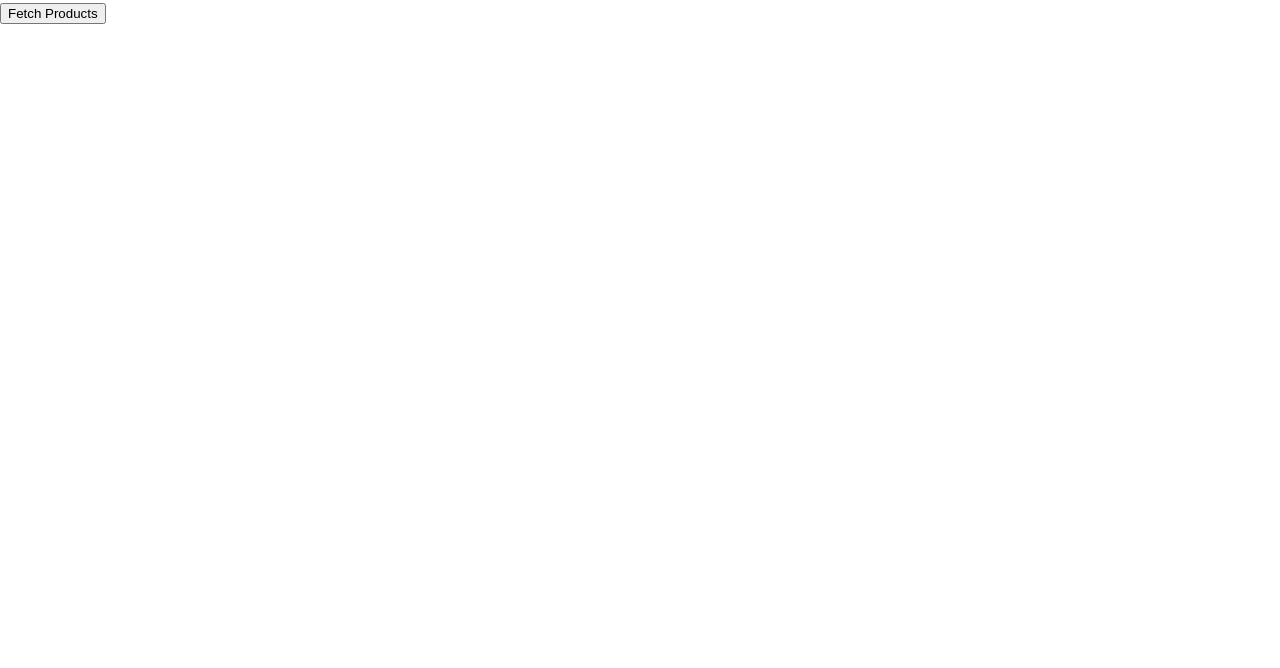
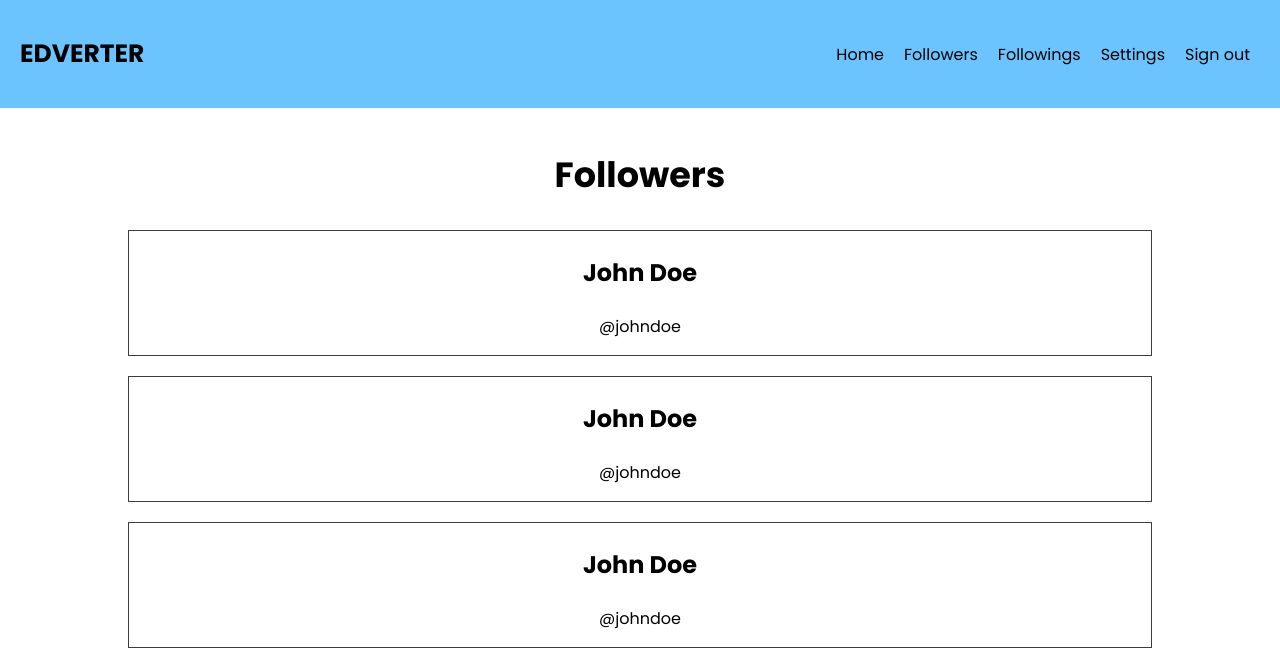
Before and after one commit to khattakdev/edversity-twitter, a React (Vite) app: page /home in a window 1280 px wide. Shown: the top 668 px of the page. Built offline with nearby package versions, Linux system fonts and the light colour scheme.

Commit message:
settings and followers

```diff
--- a/src/App.jsx
+++ b/src/App.jsx
@@ -1,53 +1,13 @@
-import { useState, useEffect } from "react";
-// import Home from "./pages/Home";
+import Home from "./pages/Home";
+// import Setting from "./pages/Setting";
+import Followers from "./pages/Followers";
 // import Auth from "./pages/Auth";
 
 import "./App.css";
 function App() {
-  const [products, setProducts] = useState([]);
-  const [loading, setLoading] = useState(false);
-
-  useEffect(() => {
-    // fetch("https://dummyjson.com/products")
-    //   .then((res) => {
-    //     return res.json();
-    //   })
-    //   .then((result) => {
-    //     console.log(result.products);
-    //     setProducts(result.products);
-    //   });
-  }, []);
-
-  // useEffect(() => {
-  //   console.log("Use Effect - update number")
-  //   // API Call
-  // }, [number])
-
-  const fetchProducts = () => {
-    setLoading(true);
-    fetch("https://dummyjson.com/products")
-      .then((res) => {
-        return res.json();
-      })
-      .then((result) => {
-        setProducts(result.products);
-        setLoading(false);
-      });
-  };
-
   return (
     <>
-      <button onClick={fetchProducts}>Fetch Products</button>
-      {loading == true ? <p>Loading...</p> : ""}
-      {products.map((product, index) => {
-        return (
-          <div key={index}>
-            <img src={product.thumbnail} />
-            <p>{product.title}</p>
-            <p>{product.description}</p>
-          </div>
-        );
-      })}
+      <Followers />
       {/* <Home /> */}
       {/* <Auth /> */}
     </>
--- a/src/components/Nav/index.jsx
+++ b/src/components/Nav/index.jsx
@@ -5,8 +5,9 @@ function Navigation() {
       <h3 className={classes.logo}>Edverter</h3>
       <ul className={classes.list_items}>
         <li className={classes.list_item}>Home</li>
+        <li className={classes.list_item}>Followers</li>
+        <li className={classes.list_item}>Followings</li>
         <li className={classes.list_item}>Settings</li>
-        <li className={classes.list_item}>Followers</li>
         <li className={classes.list_item}>Sign out</li>
       </ul>
     </nav>
--- /dev/null
+++ b/src/pages/Followers/index.jsx
@@ -0,0 +1,37 @@
+import Nav from "../../components/Nav";
+import classes from "./index.module.css";
+function Followers() {
+  const followers = [
+    {
+      name: "John Doe",
+      handle: "@johndoe",
+    },
+    {
+      name: "John Doe",
+      handle: "@johndoe",
+    },
+    {
+      name: "John Doe",
+      handle: "@johndoe",
+    },
+  ];
+
+  return (
+    <>
+      <Nav />
+      <div className={classes.container}>
+        <h2>Followers</h2>
+        {followers.map((follower, index) => {
+          return (
+            <div key={index} className={classes.follower}>
+              <h3>John Doe</h3>
+              <p>@johndoe</p>
+            </div>
+          );
+        })}
+      </div>
+    </>
+  );
+}
+
+export default Followers;
--- /dev/null
+++ b/src/pages/Followers/index.module.css
@@ -0,0 +1,24 @@
+.container {
+  width: 80%;
+  margin: 0 auto;
+  text-align: center;
+}
+
+.container h2 {
+  font-size: 35px;
+}
+
+.follower {
+  border: 1px solid #3e3e3e;
+  cursor: pointer;
+  transition: box-shadow 0.2s linear;
+  margin: 20px 0px;
+}
+
+.follower:hover {
+  box-shadow: 2px 2px 10px 10px rgba(0, 0, 0, 0.1);
+}
+
+.follower h3 {
+  font-size: 24px;
+}
--- /dev/null
+++ b/src/pages/Setting/index.jsx
@@ -0,0 +1,77 @@
+import { useState } from "react";
+import Nav from "../../components/Nav";
+import classes from "./index.module.css";
+function Setting() {
+  const [confirmationState, setConfirmationState] = useState(false);
+  const [name, setName] = useState("Arsalan Khattak");
+  const [description, setDescription] = useState(
+    "Lorem ipsum dolor sit amet consectetur adipisicing elit. Nulla, fugit illo. Iure exercitationem architecto repudiandaaasde consequuntur laudantium, obcaecati possimus pariatur iste aliquid aspernatur qui esse reprehenderit quisquam odio facere tempore!"
+  );
+  const [oldPassword, setOldPassword] = useState("");
+  const [newPassword, setNewPassword] = useState("");
+  const [confirmPassword, setConfirmPassword] = useState("");
+
+  return (
+    <>
+      <Nav />
+      <div className={classes.container}>
+        <h2>Basic info</h2>
+        <form className={classes.basic}>
+          <input
+            type="name"
+            placeholder="Your name"
+            value={name}
+            onChange={(e) => setName(e.target.value)}
+          />
+          <textarea
+            value={description}
+            placeholder="Your Bio"
+            onChange={(e) => setDescription(e.target.value)}
+          ></textarea>
+          <input
+            type="button"
+            className={classes.submit_btn}
+            value="Update Info"
+            onClick={() => setConfirmationState(true)}
+          />
+          {confirmationState && (
+            <div className={classes.basic_confirmation}>
+              <input className={classes.submit_btn} type="submit" value="Yes" />
+              <input
+                className={classes.deny}
+                onClick={() => setConfirmationState(false)}
+                type="button"
+                value="No"
+              />
+            </div>
+          )}
+        </form>
+
+        <h2>Update Password</h2>
+        <form className="credential">
+          <input
+            type="password"
+            placeholder="Old Password"
+            value={oldPassword}
+            onChange={(e) => setOldPassword(e.target.value)}
+          />
+          <input
+            type="password"
+            placeholder="New Password"
+            value={newPassword}
+            onChange={(e) => setNewPassword(e.target.value)}
+          />
+          <input
+            type="password"
+            placeholder="Confirm Password"
+            value={confirmPassword}
+            onChange={(e) => setConfirmPassword(e.target.value)}
+          />
+          <input className={classes.submit_btn} type="submit" />
+        </form>
+      </div>
+    </>
+  );
+}
+
+export default Setting;
--- /dev/null
+++ b/src/pages/Setting/index.module.css
@@ -0,0 +1,55 @@
+.container {
+  width: 80%;
+  margin: 0 auto;
+  text-align: center;
+}
+
+.container h2 {
+  font-size: 35px;
+}
+
+.container form {
+  display: flex;
+  flex-direction: column;
+  width: 70%;
+  margin: 0 auto;
+  gap: 20px;
+}
+
+.container .basic {
+  margin-bottom: 50px;
+}
+
+.basic textarea {
+  resize: none;
+  height: 100px;
+}
+
+.container input {
+  height: 32px;
+}
+
+.submit_btn {
+  background-color: #3498db;
+  outline: none;
+  border: none;
+  font-size: 18px;
+  color: white;
+}
+
+.basic_confirmation {
+  display: flex;
+  justify-content: space-between;
+}
+
+.basic_confirmation input {
+  width: 45%;
+}
+
+.basic_confirmation .deny {
+  background-color: #e74c3c;
+  outline: none;
+  border: none;
+  font-size: 18px;
+  color: white;
+}
```
